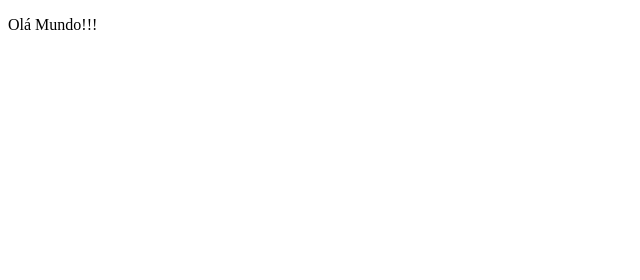
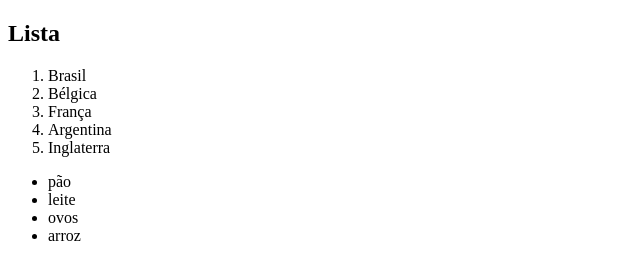
Before and after one commit to Dev1Bizarro/listas, a plain HTML site: page index.html in a window 1280 px wide. Shown: the whole page, without its empty margins (0-640 px from the left). Drawn offline with Linux system fonts and the light colour scheme.

Commit message:
Listas Trello

```diff
--- a/index.html
+++ b/index.html
@@ -7,6 +7,29 @@
     <title>Document</title>
 </head>
 <body>
-    <p>Olá Mundo!!!</p>
+  <!--
+    a) A primeira lista deve ser uma lista ordenada (tag 'ol'), contendo
+o ranking da FIFA de seleções de futebol masculina, com itens nesta ordem:
+Brasil, Bélgica, França, Argentina, Inglaterra.
+
+b) A segunda lista deve ser uma lista sem ordenação (tag 'ul'), contendo
+uma lista de compras com os itens: pão, leite, ovos, arroz.-->
+    <h2>Lista</h2>
+
+<ol>
+    <li>Brasil</li>
+    <li>Bélgica</li>
+    <li>França</li>
+    <li>Argentina</li>
+    <li>Inglaterra</li>
+</ol>
+
+<ul>
+    <li>pão</li>
+    <li>leite</li>
+    <li>ovos</li>
+    <li>arroz</li>
+</ul>
+
 </body>
 </html>
```
